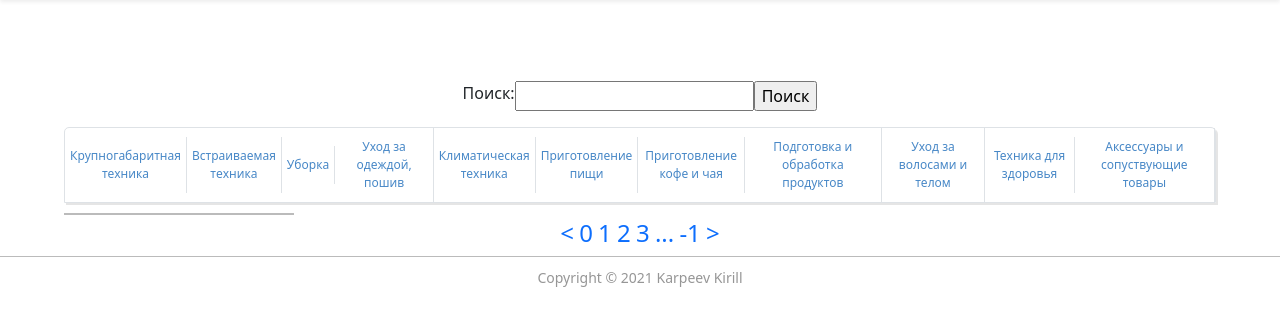
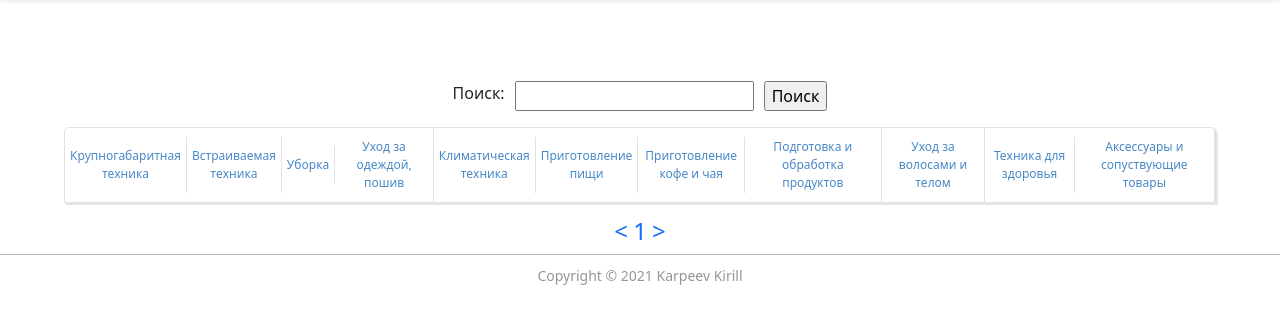
Before and after one commit to AItcore/KyrsachBD, a Django app: a page that uses InternetShop/Shop/templates/Shop/home.html in a window 1280 px wide. Shown: the part 45-371 px from the top of the page. Run offline with Django 3.2, Linux system fonts and the light colour scheme; data that the repository does not hold is empty; some libraries are stand-ins or nearby versions.

Commit message:
изменено:      InternetShop/Shop/forms.py 	изменено:      InternetShop/Shop/static/css/main.css 	изменено:      InternetShop/Shop/templates/Shop/Catalog.html 	изменено:      InternetShop/Shop/templates/Shop/Product.html 	изменено:      InternetShop/Shop/templates/Shop/home.html 	изменено:      InternetShop/Shop/views.py

```diff
--- a/InternetShop/Shop/forms.py
+++ b/InternetShop/Shop/forms.py
@@ -6,7 +6,7 @@
 class CommentForm(forms.Form):
     comment = forms.CharField(
         label="",
-        widget=forms.Textarea
+        widget=forms.Textarea({'cols': 60, 'rows' : 5}),
     )
 
 class RegisterUserForm(UserCreationForm):
@@ -26,4 +26,6 @@
 # class LoginUserForm
 
 class SearchForm(forms.Form):
-    searchLine = forms.CharField(label="Поиск", widget=forms.TextInput(attrs={'class' : 'form-input'}))
+    searchLine = forms.CharField(label="Поиск",
+    widget=forms.TextInput(attrs={'class' : 'form-input'}),
+    )
--- a/InternetShop/Shop/static/css/main.css
+++ b/InternetShop/Shop/static/css/main.css
@@ -143,7 +143,7 @@
 }
 
 .info {
-  border: 1px solid;
+  border-bottom: 1px solid;
   padding: 10px;
   margin: 0;
 }
@@ -203,6 +203,11 @@
   padding: 4px;
 }
 
+.form-input {
+  margin-left: 10px;
+  margin-right: 10px;
+}
+
 .feedback-text {
   font-size: 20px;
 }
--- a/InternetShop/Shop/templates/Shop/Catalog.html
+++ b/InternetShop/Shop/templates/Shop/Catalog.html
@@ -2,10 +2,10 @@
 
 {% block content %}
 <div class='content-products'>
-  <!-- Может быть реализую фильтр продуктов -->
-  <div class='product-filter'>
+  <!-- Может быть реализую фильтр продуктов(нет) -->
+  <!-- <div class='product-filter'>
 
-  </div>
+  </div> -->
   <div class='product-list'>
     {% for product in product_list %}
         <div class='product-item'>
--- a/InternetShop/Shop/templates/Shop/Product.html
+++ b/InternetShop/Shop/templates/Shop/Product.html
@@ -2,6 +2,11 @@
 {% block title %}
   {{product.name}}
 {% endblock title %}
+
+{% block search %}
+
+{% endblock search %}
+
 {% block content %}
 <div class='product-block' >
   <div class='block-name' >
--- a/InternetShop/Shop/templates/Shop/home.html
+++ b/InternetShop/Shop/templates/Shop/home.html
@@ -2,13 +2,13 @@
 
 {% block MainBlock %}
 <div class='content'>
-  {% block search %}
   <form class="search-form" action="{%url 'home'%}" method="POST" align="center">
+    {% block search %}
     {% csrf_token %}
     {{form.as_table}}
     <input type='submit' value="Поиск">
+    {% endblock search %}
   </form>
-  {% endblock search %}
   <nav class="nav--catalog">
     <a class="nav--catalog-link" href="{% url 'CatalogChoose' 'Крупногабаритная техника' 1 %}">Крупногабаритная техника</a>
     <a class="nav--catalog-link" href="{% url 'CatalogChoose' 'Встраиваемая техника' 1 %}">Встраиваемая техника</a>
--- a/InternetShop/Shop/views.py
+++ b/InternetShop/Shop/views.py
@@ -44,11 +44,15 @@
 def CatalogChoose(request, choose, page=1):
     page = int(page)
     maxPage = int(len(Product.objects.all())/10)
-    listPage = {}
-    if page > 3 and page-3 < maxPage:
-        listPage = {1,2,'...',page-2,page-1,page,page+1,page+2, '...', maxPage-1,maxPage}
+    listPage = []
+    if maxPage < 6:
+        for i in range(maxPage+1):
+            listPage.append(i+1)
     else:
-        listPage = {1,2,3,'...',maxPage-1,maxPage}
+        if page > 3 and page-3 < maxPage:
+            listPage = [1,2,'...',page-2,page-1,page,page+1,page+2, '...', maxPage-1,maxPage]
+        else:
+            listPage = [1,2,3,'...',maxPage-1,maxPage]
     if request.method == 'POST':
         form = SearchForm(request.POST)
         if form.is_valid():
```
